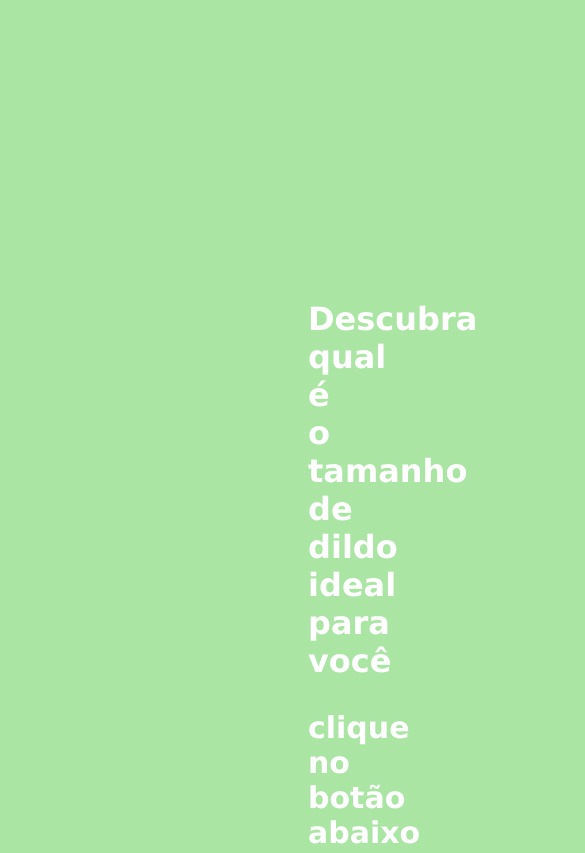
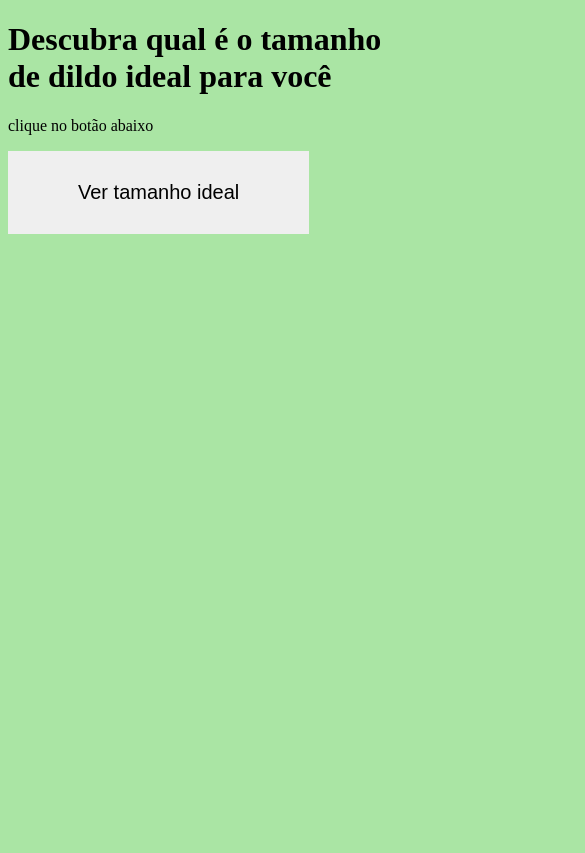
Before and after one commit to HeneySlut/Medidor-peniano, a plain HTML site: page index.html in a window 390 px wide. Shown: the top 853 px of the page, 585 px wide, since content can reach past the window. Drawn offline with Linux system fonts and the light colour scheme.

Commit message:
Update style.css
melhorado a responsividade

```diff
--- a/style.css
+++ b/style.css
@@ -2,22 +2,30 @@ body {
     background-color: #aae5a4;
 }
 
-header {
+main {
+    margin: auto;
+    min-width: 320px;
+    max-width: 800px;
+    width: 800px;
+    width: 100%;
     background-color: #a5cfa0b1;
     font-family: Verdana, Geneva, Tahoma, sans-serif;
     color: white;
     text-align: center;
-    margin: auto;
-    margin: 300px
 }
 
-header > p {
-    font-size: 30px;
+main > p {
+    font-size: 18px;
     font-weight: bold;
 }
 
+main > button {
+    display: inline-block;
+}
+
 button {
-    padding: 30px 150px 30px 150px;
+    margin: auto;
+    padding: 30px 70px 30px 70px;
     font-size: 20px;
     border-radius: 0px;
     border: none;
```
